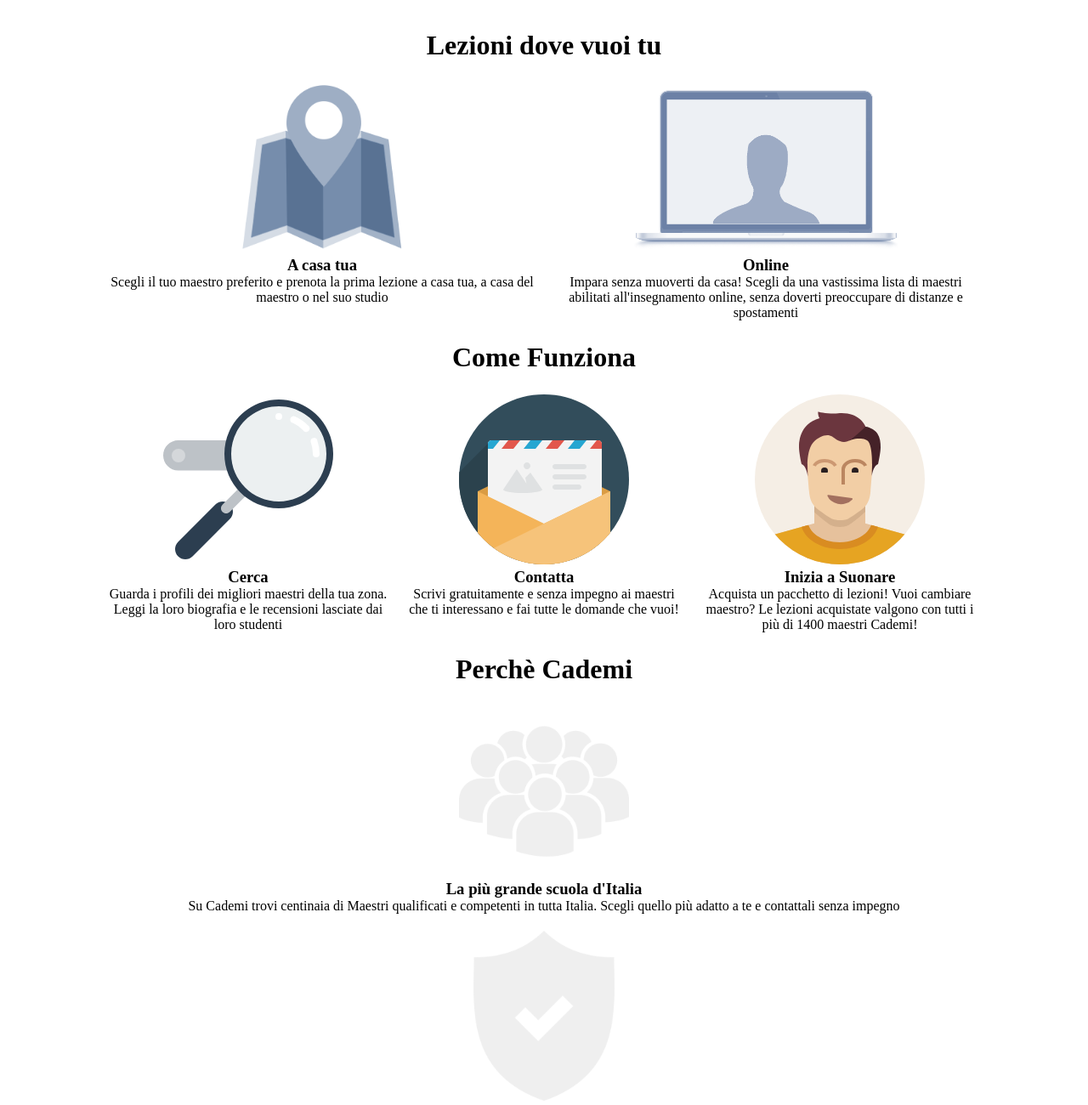
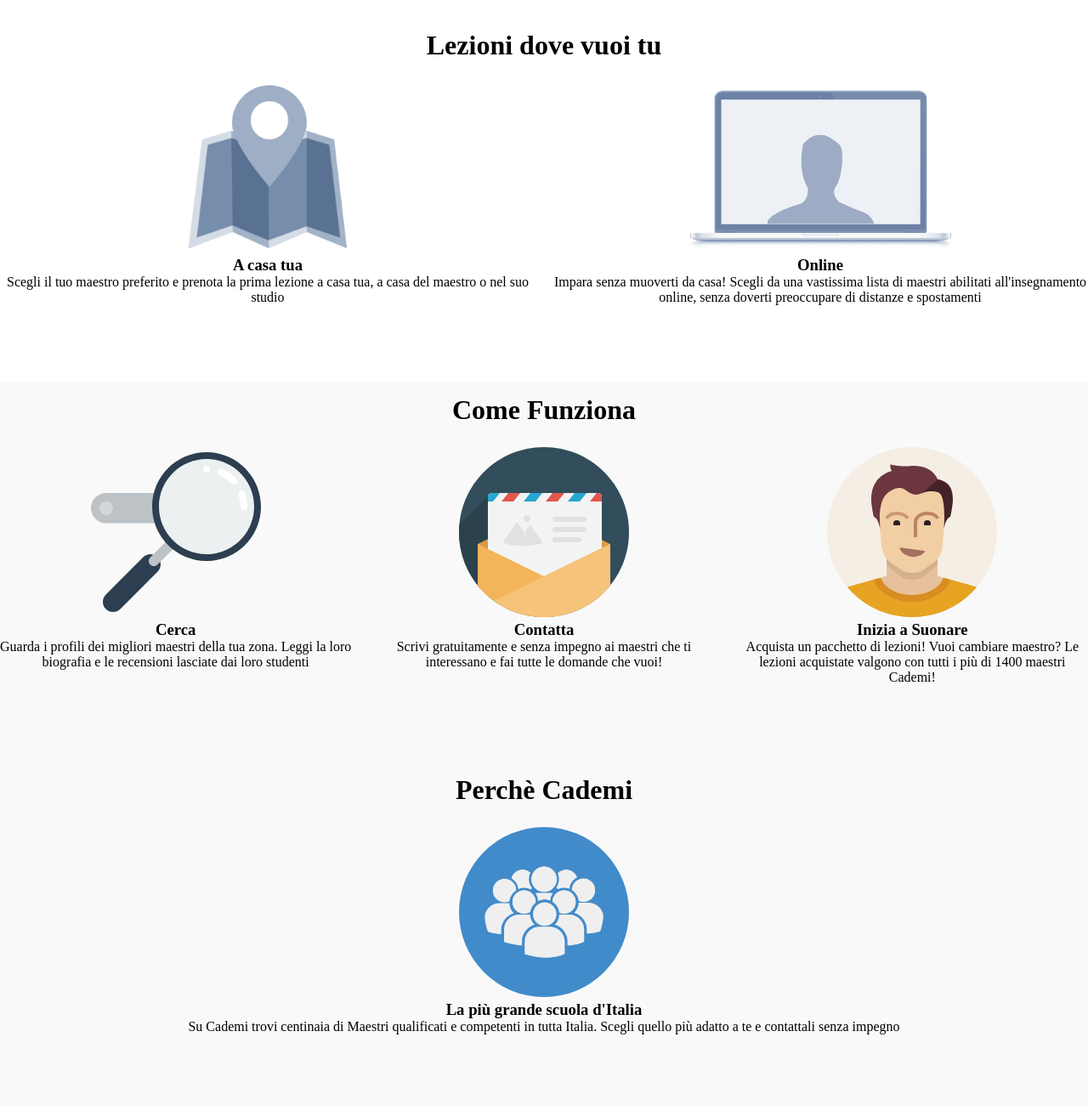
Before and after one commit to AgneseBettio/html-css-resp-wannabe-12bool, a plain HTML site: page index.html in a window 1280 px wide. Shown: the top 1300 px of the page at 85% size. Drawn offline with Linux system fonts and the light colour scheme.

Commit message:
completato xs e lg

```diff
--- a/framework.css
+++ b/framework.css
@@ -1,6 +1,6 @@
 .container{
     width:100%;
-    max-width: 1024px;
+    max-width: 1920px;
     margin: auto;
     padding: 20px 0;
 }
@@ -16,11 +16,11 @@
 }
 [class*="col-"]{
     float: left;
-    position: relative;
     padding: 0 10px;
 }
-/* COLONNE */
-.col-xs-1{
+
+/* COLONNE Default large */
+.col-1{
     width: calc(100% / 12);
 }
 .col-2{
@@ -36,7 +36,7 @@
     width: calc((100% / 12) * 5);
 }
 .col-6{
-    width: calc((100% / 12) * 6);
+    width: calc(100% / 2);
 }
 .col-7{
     width: calc((100% / 12) * 7);
@@ -56,6 +56,7 @@
 .col-12{
     width: 100%;
 }
+
 /* xsmall */
 @media all and (max-width: 767px){
     .col-xs-1{
@@ -96,7 +97,7 @@
 
 }
 /* md */
-@media all and (min-width: 992px){
+/* @media all and (min-width: 992px){
     .col-md-1{
         width: calc(100% / 12);
     }
@@ -133,9 +134,9 @@
     .col-md-12{
         width: 100%;
 
-}
+} */
 /* lg */
-@media all and (min-width: 768px) and (max-width: 991px){
+/* @media all and (min-width: 992px){
     .col-lg-1{
         width: calc(100% / 12);
     }
@@ -172,4 +173,4 @@
     .col-lg-12{
         width: 100%;
 
-}
+} */
--- a/index.html
+++ b/index.html
@@ -12,7 +12,7 @@
     <div class="container">
       <div class="row">
 
-        <div class="col-12">
+        <div class="col-12 col-xs-12">
           <h1>Lezioni dove vuoi tu</h1>
         </div>
 
@@ -20,7 +20,7 @@
 
       <div class="row">
 
-        <div class="col-6">
+        <div class="col-6 col-xs-12">
           <div class="wrap">
 
             <img src="img/icon/maps.png" alt="location map">
@@ -30,7 +30,7 @@
           </div>
         </div>
 
-        <div class="col-6">
+        <div class="col-6 col-xs-12">
           <div class="wrap">
 
             <img src="img/icon/screen.png" alt="computer">
@@ -43,37 +43,37 @@
       </div>
 
       <div class="row">
-        <div class="col-12">
+        <div class="col-12 col-xs-12">
           <h1>Come Funziona</h1>
         </div>
       </div>
 
       <div class="row">
-        <div class="col-4">
+        <div class="col-4 col-xs-12">
 
           <div class="wrap">
 
-            <img src="img/search.svg" alt="">
+            <img src="img/search.svg" alt="glass lense">
             <h3>Cerca</h3>
             <p>Guarda i profili dei migliori maestri della tua zona. Leggi la loro biografia e le recensioni lasciate dai loro studenti</p>
 
           </div>
         </div>
 
-        <div class="col-4">
+        <div class="col-4 col-xs-12">
           <div class="wrap">
 
-            <img src="img/letter.svg" alt="">
+            <img src="img/letter.svg" alt="mail img">
             <h3>Contatta</h3>
             <p>Scrivi gratuitamente e senza impegno ai maestri che ti interessano e fai tutte le domande che vuoi!</p>
 
           </div>
         </div>
 
-        <div class="col-4">
+        <div class="col-4 col-xs-12">
           <div class="wrap">
 
-            <img src="img/male.svg" alt="">
+            <img src="img/male.svg" alt="smiling man">
             <h3>Inizia a Suonare</h3>
             <p>  Acquista un pacchetto di lezioni! Vuoi cambiare maestro? Le lezioni acquistate valgono con tutti i più di 1400 maestri Cademi!</p>
 
@@ -84,17 +84,17 @@
 
       <div class="row">
 
-        <div class="col-12">
+        <div class="col-12 col-xs-12">
           <h1>Perchè Cademi</h1>
         </div>
 
       </div>
 
       <div class="row">
-        <div class="col-12">
+        <div class="col-12 col-xs-12">
 
           <div class="wrap">
-            <img src="img/icon/profile.png" alt="">
+            <img src="img/icon/profile.png" alt="group icon" class="steps">
             <h3>La più grande scuola d'Italia</h3>
             <p>Su Cademi trovi centinaia di Maestri qualificati e competenti in tutta Italia. Scegli quello più adatto a te e contattali senza impegno</p>
 
@@ -104,11 +104,11 @@
 
       <div class="row">
 
-        <div class="col-12">
+        <div class="col-12 col-xs-12">
           <div class="wrap">
 
 
-            <img src="img/icon/secure.png" alt="">
+            <img src="img/icon/secure.png" alt="check icon" class="steps">
             <h3>Soddisfazione Garantita</h3>
             <p>Se non sei soddisfatto del tuo maestro, puoi cambiarlo senza costi aggiuntivi. Le lezioni acquistate su Cademi possono essere utilizzate con tutti i nostri maestri e il nostro team è sempre disponibile per darti un consiglio!</p>
 
@@ -120,10 +120,10 @@
       <div class="row">
 
 
-        <div class="col-12">
+        <div class="col-12 col-xs-12">
           <div class="wrap">
 
-            <img src="img/icon/flex.png" alt="">
+            <img src="img/icon/flex.png" alt="consolle img" class="steps">
             <h3>Flessibile e Conveniente</h3>
             <p>   Cademi non ha alcun costo d’iscrizione a differenza delle scuole di musica tradizionali. Inoltre, sei tu a scegliere dove fare lezione e gli orari delle tue lezioni.</p>
 
--- a/style.css
+++ b/style.css
@@ -6,142 +6,42 @@
   }
   .container .row  .wrap{
     margin-top:10px;
-    margin-bottom: 10px;
+    margin-bottom: 90px;
   }
   .container h1{
     text-align: center;
     margin-top:15px;
     margin-bottom:15px;
   }
-  .container .row  .wrap>img{
+  .container .row  .wrap img{
     height: 200px;
     margin: auto;
     position: relative;
     left: 50%;
     transform: translateX(-50%);
   }
+  .container .row  .wrap img.steps{
+    background-color: #428bca;
+    border-radius: 50%;
+    padding: 30px;
+  }
+
   .container .row  .wrap>*{
     text-align: center;
   }
-
-/* .row {
-  width: 992px;
-  margin-left: auto;
-  margin-right: auto;
-  margin-top: 100px;
-} */
-
-/* BLOCCO LEZIONI */
-/* #lezioni .row>.left,
-#lezioni .row>.right {
-  width: 50%;
-  float: left;
-} */
-
-/* #lezioni .row img { */
-  /* per centrare orizzontalmente */
-  /* display: block;
-  margin-right: auto;
-  margin-left: auto;
-} */
-
-/* #lezioni {
-  text-align: center;
-} */
-
-/* BLOCCO STEPS */
-/* #steps .row>.left,
-#steps .row>.central,
-#steps .row>.right {
-  float: left;
-  width: 33%;
-} */
-
-/* #steps {
-  text-align: center;
-} */
-
-/* BLOCCO PERCHE */
-/* #why {
-  text-align: center;
-}
-
-#why .row>.first,
-#why .row>.second,
-#why .row>.third {
-  width: 100%;
-  margin-top: 80px;
-}
-
-#why .row img {
-  background-color: #428bca;
-  border-radius: 50%;
-  padding: 30px;
-} */
-
-/* COMMON */
-/* .row::after {
-  content: '';
-  display: table;
-  clear: both;
-} */
-
-/* .container.grey {
-  background-color: #f9f9f9;
-} */
-
-
-
-/* .clear {
-  clear: both;
-  display: inline-block;
-}
-@media all and (min-width: 992px){
-  img{
-    height: 200px;
-    width: auto;
-  }
-} */
-
-/* @media screen and (max-width:420px){
-
-  /* GENERICO */
-  /* .container{
-   margin:auto;
-  }
-  .row{
-    width: 100%;
-    display: inline-block;
-    margin-top: 10px;
-    margin-bottom: 10px;
-    }
-  img{
-    height: 100px;
-  } */
-  /* colori */
-  /* #lezioni,
-  #why{
-    background-color: #F2F2CD;
-  }
-  #steps{
-    background-color: white;
-  }
-  /* layout inline */
-  /* #lezioni .row>.left,
-  #lezioni .row>.right,
-  #steps .row>.left,
-  #steps .row>.central,
-  #steps .row>.right,
-  #why .row>.first,
-  #why .row>.second,
-  #why .row>.third { */
-  /* float: none; */
-  /* width: 100%;
-  display: inline-block;
-  margin-top: 10px;
-  }
-  #why .row img{
-  padding: 15px;
+  .row:nth-of-type(n+3){
+    background-color: #f9f9f9;
   }
 
-}  */
+  @media all and (max-width: 767px){
+    .container .row  .wrap img{
+      height: 100px;
+    }
+    .container .row  .wrap img.steps{
+      padding: 15px;
+    }
+    .row:nth-of-type(n+5),
+    .row:nth-of-type(-n+2){
+      background-color: #F2F2CD;
+    }
+  }
```
